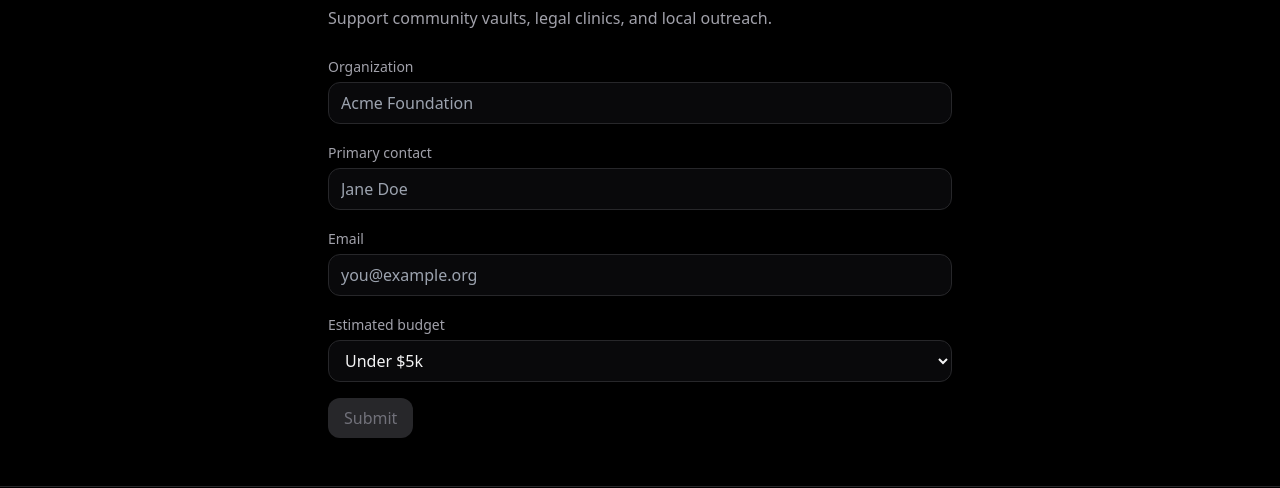
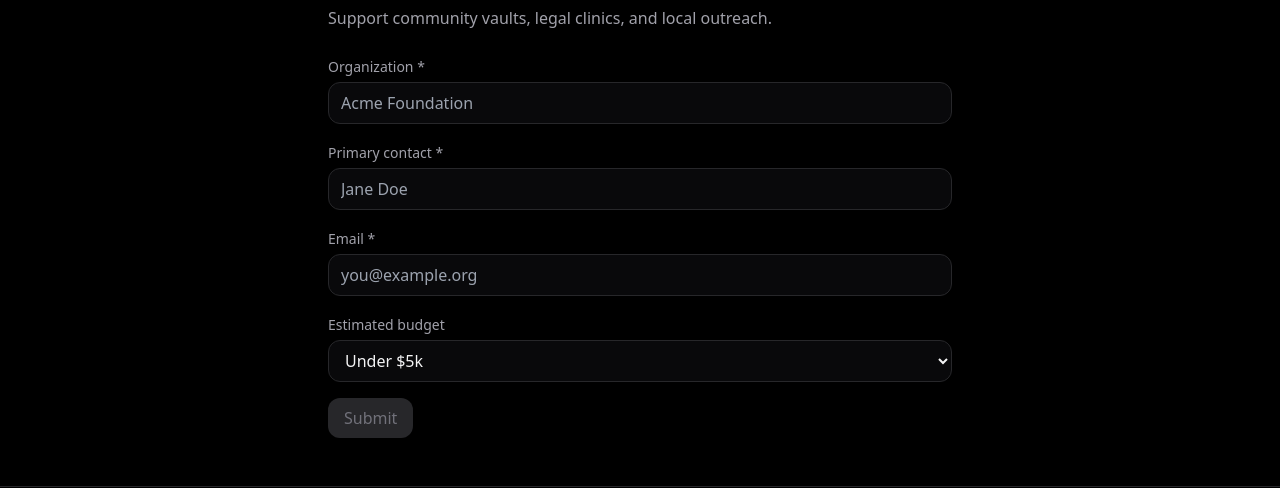
Before and after one commit to kungfukitty/ForeverDocs, a React (Vite) app: page /sponsor in a window 1280 px wide. Shown: the part 151-639 px from the top of the page. Built offline with nearby package versions, Linux system fonts and the light colour scheme.

Commit message:
Update Sponsor.tsx

```diff
--- a/src/pages/Sponsor.tsx
+++ b/src/pages/Sponsor.tsx
@@ -1,60 +1,77 @@
+// src/pages/Sponsor.tsx
 import React, { useState } from 'react'
+import { FormShell, Field, Input, Select, SubmitBar } from '../components/forms/FormShell'
+
+type Budget = 'under5k' | '5to25' | '25to100' | '100plus'
+
+// Shared email validation utility
+const isValidEmail = (email: string): boolean => /^[^\s@]+@[^\s@]+\.[^\s@]+$/.test(email)
 
 export default function SponsorPage() {
   const [org, setOrg] = useState('')
   const [contact, setContact] = useState('')
   const [email, setEmail] = useState('')
-  const [budget, setBudget] = useState<'under5k'|'5to25'|'25to100'|'100plus'>('under5k')
+  const [budget, setBudget] = useState<Budget>('under5k')
   const [submitted, setSubmitted] = useState(false)
 
-  const valid = org.trim().length >= 2 && contact.trim().length >= 2 && /.+@.+\..+/.test(email)
+  const valid = org.trim().length >= 2 && contact.trim().length >= 2 && isValidEmail(email)
 
   function onSubmit(e: React.FormEvent) {
     e.preventDefault()
     if (!valid) return
+    // TODO: Replace with real submit (Formspree/Supabase/Airtable/etc.)
     setSubmitted(true)
   }
 
+  if (submitted) {
     return (
-    <main className="min-h-[70vh] bg-black text-zinc-100">
-      <div className="max-w-2xl mx-auto px-6 py-12">
-        <h1 className="text-3xl font-bold">Sponsor ForeverDocs</h1>
-        <p className="text-zinc-400 mt-2">Support community vaults, legal clinics, and local outreach.</p>
-
-        {submitted ? (
-          <div className="mt-6 rounded-xl border border-emerald-700 bg-emerald-950/40 p-4">
+      <FormShell title="Sponsor ForeverDocs" subtitle="Support community vaults, legal clinics, and local outreach.">
+        <div className="rounded-xl border border-emerald-700 bg-emerald-950/40 p-4">
           <div className="font-semibold">Thanks, {contact.split(' ')[0]}!</div>
           <div className="text-sm text-zinc-300 mt-1">We will contact you at {email} about sponsorship options.</div>
         </div>
-        ) : (
-          <form onSubmit={onSubmit} className="mt-6 grid gap-4">
-            <label className="block">
-              <span className="text-sm text-zinc-400">Organization</span>
-              <input value={org} onChange={e=>setOrg(e.target.value)} className="mt-1 w-full bg-zinc-950 border border-zinc-800 rounded-xl px-3 py-2 outline-none focus:border-zinc-500" placeholder="Acme Foundation" />
-            </label>
-            <label className="block">
-              <span className="text-sm text-zinc-400">Primary contact</span>
-              <input value={contact} onChange={e=>setContact(e.target.value)} className="mt-1 w-full bg-zinc-950 border border-zinc-800 rounded-xl px-3 py-2 outline-none focus:border-zinc-500" placeholder="Jane Doe" />
-            </label>
-            <label className="block">
-              <span className="text-sm text-zinc-400">Email</span>
-              <input value={email} onChange={e=>setEmail(e.target.value)} className="mt-1 w-full bg-zinc-950 border border-zinc-800 rounded-xl px-3 py-2 outline-none focus:border-zinc-500" placeholder="you@example.org" />
-            </label>
-            <label className="block">
-              <span className="text-sm text-zinc-400">Estimated budget</span>
-              <select value={budget} onChange={e=>setBudget(e.target.value as any)} className="mt-1 w-full bg-zinc-950 border border-zinc-800 rounded-xl px-3 py-2 outline-none focus:border-zinc-500">
+      </FormShell>
+    )
+  }
+
+  return (
+    <FormShell title="Sponsor ForeverDocs" subtitle="Support community vaults, legal clinics, and local outreach.">
+      <form onSubmit={onSubmit} className="grid gap-4">
+        <Field label="Organization *">
+          <Input
+            value={org}
+            onChange={e => setOrg(e.target.value)}
+            placeholder="Acme Foundation"
+            required
+          />
+        </Field>
+        <Field label="Primary contact *">
+          <Input
+            value={contact}
+            onChange={e => setContact(e.target.value)}
+            placeholder="Jane Doe"
+            required
+          />
+        </Field>
+        <Field label="Email *">
+          <Input
+            type="email"
+            value={email}
+            onChange={e => setEmail(e.target.value)}
+            placeholder="you@example.org"
+            required
+          />
+        </Field>
+        <Field label="Estimated budget">
+          <Select value={budget} onChange={e => setBudget(e.target.value as Budget)}>
             <option value="under5k">Under $5k</option>
             <option value="5to25">$5k–$25k</option>
             <option value="25to100">$25k–$100k</option>
             <option value="100plus">$100k+</option>
-              </select>
-            </label>
-            <div>
-              <button disabled={!valid} className={"px-4 py-2 rounded-xl font-medium " + (valid ? "bg-white text-black hover:bg-zinc-200" : "bg-zinc-800 text-zinc-500 cursor-not-allowed")}>Submit</button>
-            </div>
+          </Select>
+        </Field>
+        <SubmitBar canSubmit={valid} cta="Submit" />
       </form>
-        )}
-      </div>
-    </main>
+    </FormShell>
   )
 }
```
Lines whose indentation alone changed are shown as unchanged.
